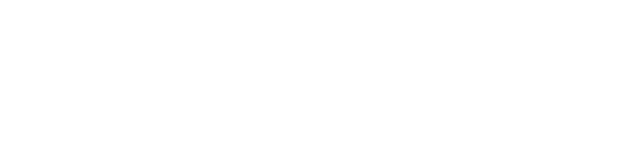
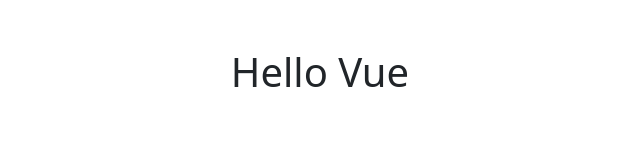
Before and after one commit to meta-ela/Vue-Hello, a plain HTML site: page index.html in a window 1280 px wide. Shown: the whole page, without its empty margins (320-960 px from the left). Drawn offline with nearby package versions, Linux system fonts and the light colour scheme.

Commit message:
Adds h1, key message and run some tests

```diff
--- a/index.html
+++ b/index.html
@@ -11,10 +11,21 @@
     <script src="https://cdn.jsdelivr.net/npm/vue@2/dist/vue.js"></script>
     <title>Hello Vue</title>
 </head>
+
+<!-- non dare id di Vue al body -->
 <body>
     <!-- tutto il codice va qui dentro -->
     <div id="app">
+        <div class="container">
+            <!-- standard -->
+            <!-- <h1 class="text-center mt-5">Hello World</h1> -->
+            <!-- usando le doppie graffe richiamo la chiave messagge -->
+            <h1 class="text-center mt-5">{{ message }}</h1>
 
+            <!-- v-model legge la chiave message scritto in data (JS) per gli input -->
+            <!-- <input type="text" class="form-control" v-model="message"> -->
+            <div></div>
+        </div>
     </div>
 
     <script src="main.js"></script>
--- a/main.js
+++ b/main.js
@@ -9,9 +9,10 @@ const appVue = new Vue({
     // selezioni l'id in html dove verrà scritto tutto il codice Vue
     el: "#app",
 
-    // dati per Vue
+    // dati chiave per Vue
     data: {
-        // chiavi
+        // chiave di un oggetto
+        message: "Hello Vue"
     },
 
     // funzioni
```
